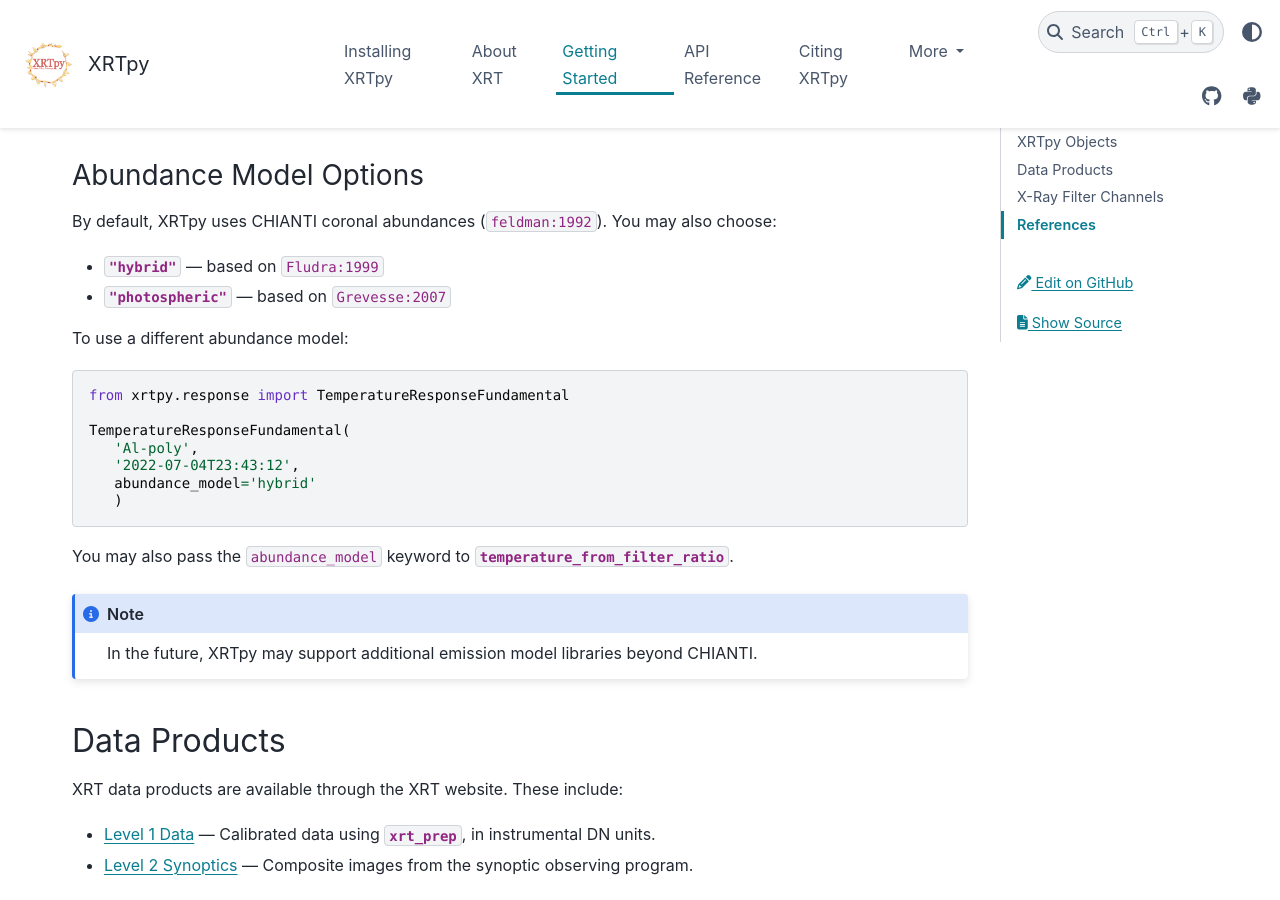
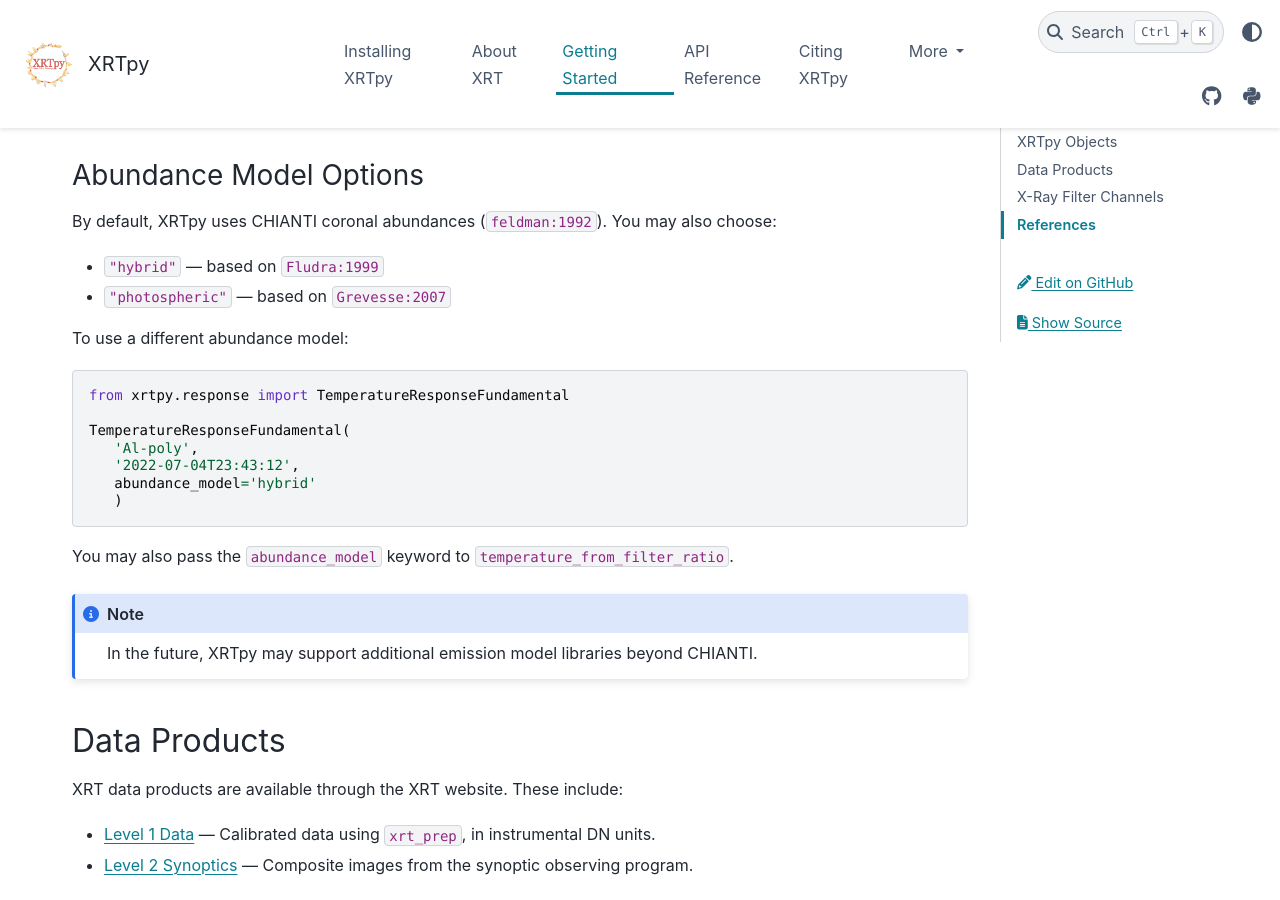
Before and after one commit to HinodeXRT/xrtpy, a Sphinx documentation site: the page built from docs/getting_started.rst, in a window 1280 px wide and 900 px high, scrolled down 1585 px. Built offline with Sphinx 7.4.7 and the PyData theme 0.15.4, drawn with Linux system fonts in a browser that asks for light colours; pages that are not in the unit, such as notebooks, are missing from menus; the version number could not be read and is left out; cross-references to code outside the pages are shown as plain code.

Commit message:
Updated doc strings-more more edits

```diff
--- a/docs/getting_started.rst
+++ b/docs/getting_started.rst
@@ -62,8 +62,8 @@
 
 By default, XRTpy uses CHIANTI coronal abundances (:cite:t:`feldman:1992`). You may also choose:
 
-- `"hybrid"` — based on :cite:t:`Fludra:1999`
-- `"photospheric"` — based on :cite:t:`Grevesse:2007`
+- ``"hybrid"`` — based on :cite:t:`Fludra:1999`
+- ``"photospheric"`` — based on :cite:t:`Grevesse:2007`
 
 To use a different abundance model:
 
@@ -77,7 +77,7 @@
       abundance_model='hybrid'
       )
 
-You may also pass the ``abundance_model`` keyword to `temperature_from_filter_ratio`.
+You may also pass the ``abundance_model`` keyword to ``temperature_from_filter_ratio``.
 
 .. note::
    In the future, XRTpy may support additional emission model libraries beyond CHIANTI.
@@ -87,7 +87,7 @@
 
 XRT data products are available through the XRT website. These include:
 
-- `Level 1 Data`_ — Calibrated data using `xrt_prep`, in instrumental DN units.
+- `Level 1 Data`_ — Calibrated data using ``xrt_prep``, in instrumental DN units.
 - `Level 2 Synoptics`_ — Composite images from the synoptic observing program.
 
 For more information, visit the `XRT data products`_ page.
```
